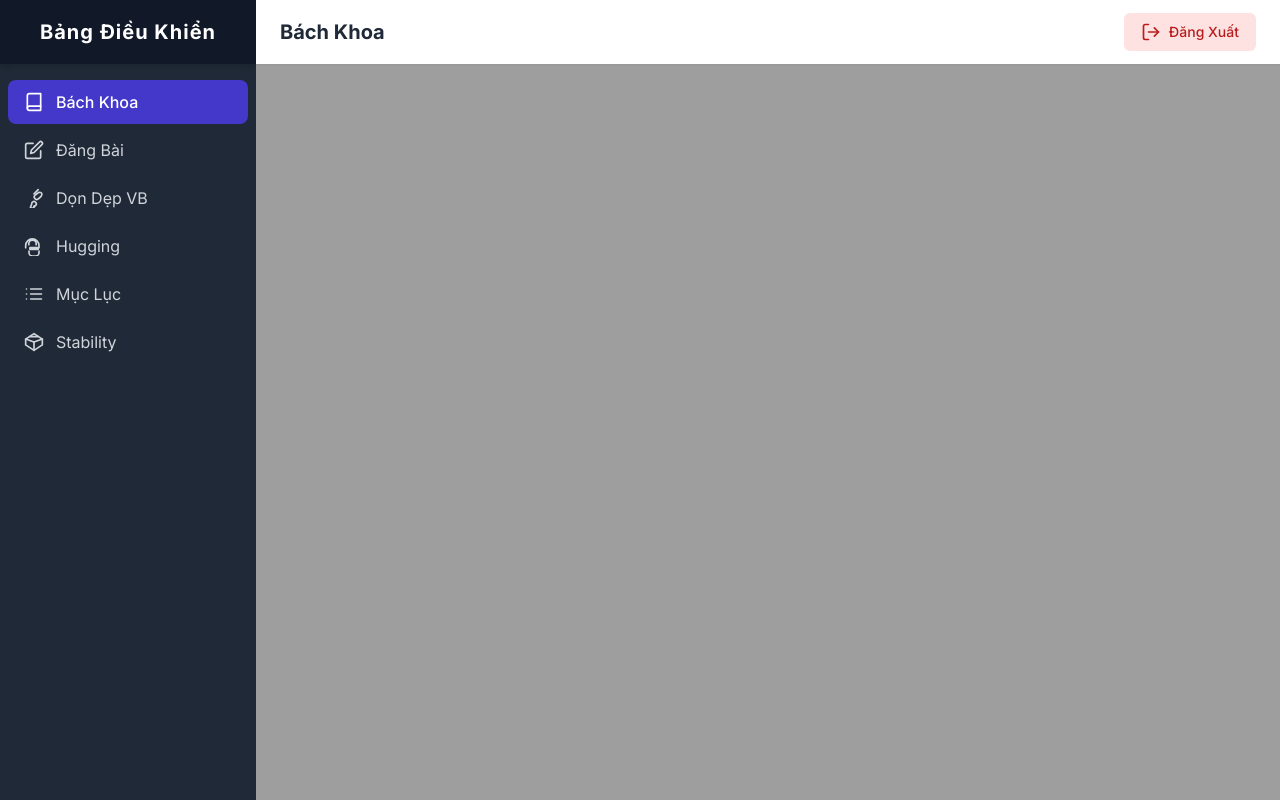
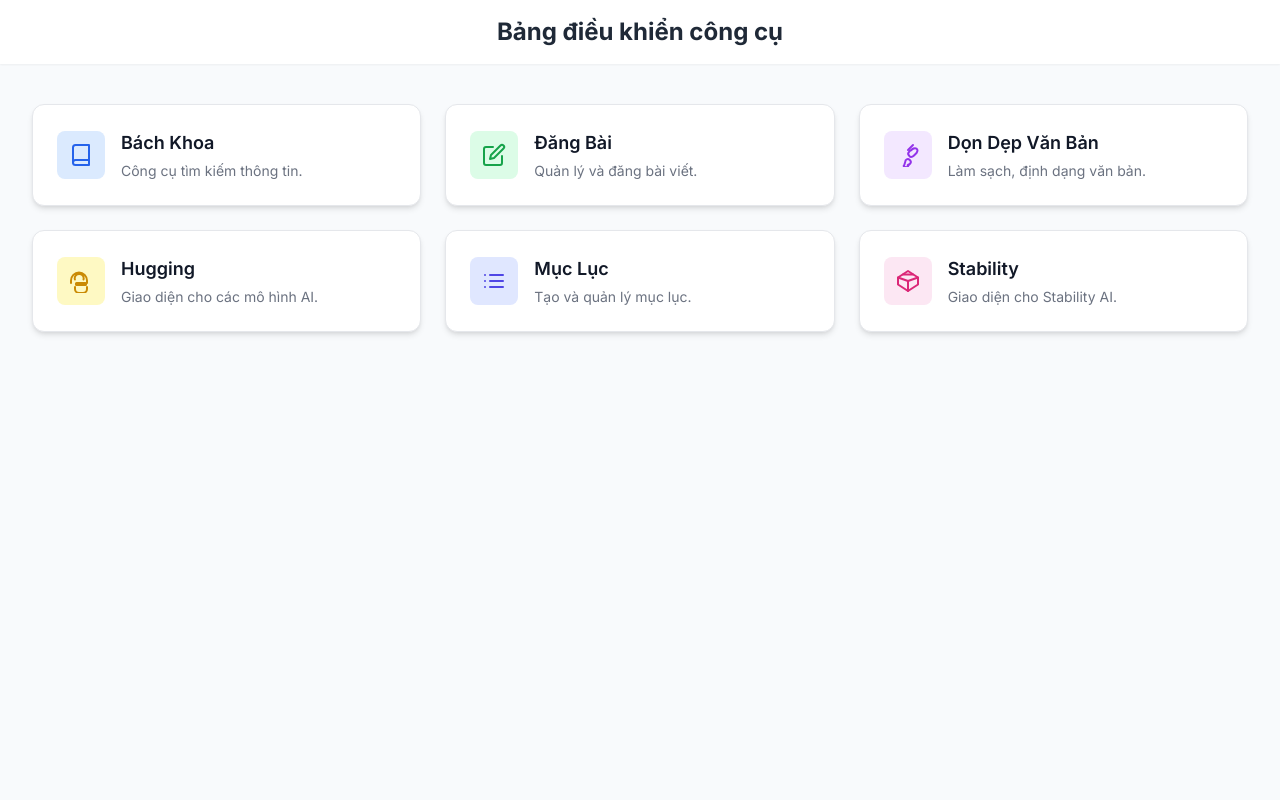
Before and after one commit to phatnguphatngon/nhom-hoang-phap, a website: page home.html in a window 1280 px wide. Drawn offline with nearby package versions, Linux system fonts and the light colour scheme; sample sign-in values are in the browser's storage.

Commit message:
Update home.html

```diff
--- a/home.html
+++ b/home.html
@@ -7,84 +7,162 @@
     <script src="https://cdn.tailwindcss.com"></script>
     <link href="https://fonts.googleapis.com/css2?family=Inter:wght@400;500;600;700&display=swap" rel="stylesheet">
     <style>
-        body {
+        body, html {
             font-family: 'Inter', sans-serif;
-            overflow: hidden; /* Ngăn cuộn toàn bộ trang */
+            background-color: #f8fafc;
+            height: 100%;
+            margin: 0;
+            padding: 0;
         }
-        /* Kiểu cho iframe và sidebar */
+        .menu-card {
+            transition: transform 0.2s ease-in-out, box-shadow 0.2s ease-in-out;
+        }
+        .menu-card:hover {
+            transform: translateY(-5px);
+            box-shadow: 0 10px 15px -3px rgb(0 0 0 / 0.1), 0 4px 6px -4px rgb(0 0 0 / 0.1);
+        }
+        #app-view, #contentFrame {
+            position: absolute;
+            top: 0;
+            left: 0;
+            height: 100%;
+            width: 100%;
+        }
+        /* Ẩn thanh cuộn của iframe */
         #contentFrame {
-            width: 100%;
-            height: 100%;
             border: none;
-        }
-        .sidebar-link.active {
-            background-color: #4338ca; /* Màu nền khi mục được chọn */
-            color: white;
-            font-weight: 500;
-        }
-        .sidebar-link.active svg, .sidebar-link:hover svg {
-            color: white;
         }
     </style>
 </head>
-<body class="bg-gray-100">
+<body>
 
-    <div class="flex h-screen bg-gray-200">
-        <!-- Sidebar (Thanh điều hướng bên trái) -->
-        <aside class="w-64 flex-shrink-0 bg-gray-800 text-gray-300 flex flex-col">
-            <!-- Logo/Header của Sidebar -->
-            <div class="h-16 flex items-center justify-center bg-gray-900 shadow-md">
-                <h1 class="text-xl font-bold text-white tracking-wider">Bảng Điều Khiển</h1>
+    <!-- VIEW 1: GRID MENU (Hiển thị sau khi đăng nhập) -->
+    <div id="grid-menu-view" class="h-full">
+        <header class="bg-white shadow-sm">
+            <div class="max-w-7xl mx-auto py-4 px-4 sm:px-6 lg:px-8">
+                <h1 class="text-2xl font-bold text-center text-gray-800">
+                    Bảng điều khiển công cụ
+                </h1>
             </div>
-            <!-- Các link điều hướng -->
-            <nav class="flex-grow px-2 py-4 space-y-1">
-                <a href="/bachkhoa.html" class="sidebar-link flex items-center px-4 py-2.5 rounded-lg transition-colors duration-200 hover:bg-gray-700 hover:text-white">
-                     <svg xmlns="http://www.w3.org/2000/svg" width="24" height="24" viewBox="0 0 24 24" fill="none" stroke="currentColor" stroke-width="2" stroke-linecap="round" stroke-linejoin="round" class="w-5 h-5 mr-3"><path d="M4 19.5A2.5 2.5 0 0 1 6.5 17H20"></path><path d="M6.5 2H20v20H6.5A2.5 2.5 0 0 1 4 19.5v-15A2.5 2.5 0 0 1 6.5 2z"></path></svg>
-                    <span>Bách Khoa</span>
-                </a>
-                <a href="/dangbai.html" class="sidebar-link flex items-center px-4 py-2.5 rounded-lg transition-colors duration-200 hover:bg-gray-700 hover:text-white">
-                    <svg xmlns="http://www.w3.org/2000/svg" width="24" height="24" viewBox="0 0 24 24" fill="none" stroke="currentColor" stroke-width="2" stroke-linecap="round" stroke-linejoin="round" class="w-5 h-5 mr-3"><path d="M11 4H4a2 2 0 0 0-2 2v14a2 2 0 0 0 2 2h14a2 2 0 0 0 2-2v-7"></path><path d="M18.5 2.5a2.121 2.121 0 0 1 3 3L12 15l-4 1 1-4 9.5-9.5z"></path></svg>
-                    <span>Đăng Bài</span>
-                </a>
-                <a href="/dondepvanban.html" class="sidebar-link flex items-center px-4 py-2.5 rounded-lg transition-colors duration-200 hover:bg-gray-700 hover:text-white">
-                    <svg xmlns="http://www.w3.org/2000/svg" width="24" height="24" viewBox="0 0 24 24" fill="none" stroke="currentColor" stroke-width="2" stroke-linecap="round" stroke-linejoin="round" class="w-5 h-5 mr-3"><path d="M12.5 21.5a2.5 2.5 0 0 1-4.2 2 .5.5 0 0 1-.2-1l1.2-3.7a2.5 2.5 0 0 1 4.2-2l.5.5a2.5 2.5 0 0 1 0 3.5l-1.5 1.5a.5.5 0 0 1-.8 0L12.5 21.5z"></path><path d="m17 2-5 5"></path><path d="M15 7.5c.7-1 1.5-1.5 2.5-2C20 4.5 21.5 6 21.5 7.5c0 .7-.5 1.5-1 2.5-1 1-1.5 1.5-2.5 2.5C17 13.5 16 14 15 14c-.7 0-1.5-.5-2-1.5a2.5 2.5 0 0 1 0-3.5c.5-1 1.3-1.5 2-2Z"></path></svg>
-                    <span>Dọn Dẹp VB</span>
-                </a>
-                <a href="/hugging.html" class="sidebar-link flex items-center px-4 py-2.5 rounded-lg transition-colors duration-200 hover:bg-gray-700 hover:text-white">
-                    <svg xmlns="http://www.w3.org/2000/svg" width="24" height="24" viewBox="0 0 24 24" fill="none" stroke="currentColor" stroke-width="2" stroke-linecap="round" stroke-linejoin="round" class="w-5 h-5 mr-3"><path d="M14.5 10.5c.1-.3.2-.6.2-1 0-2.5-2-4.5-4.5-4.5S5.7 7 5.7 9.5c0 .4.1.7.2 1M18 14v-2.5c0-4.4-3.6-8-8-8s-8 3.6-8 8V14"/><path d="M18 18v2a4 4 0 0 1-4 4h-4a4 4 0 0 1-4-4v-2"/><path d="M7.5 14h9a.5.5 0 0 1 .5.5v1a.5.5 0 0 1-.5.5h-9a.5.5 0 0 1-.5-.5v-1a.5.5 0 0 1 .5-.5Z"/></svg>
-                    <span>Hugging</span>
-                </a>
-                <a href="/mucluc.html" class="sidebar-link flex items-center px-4 py-2.5 rounded-lg transition-colors duration-200 hover:bg-gray-700 hover:text-white">
-                    <svg xmlns="http://www.w3.org/2000/svg" width="24" height="24" viewBox="0 0 24 24" fill="none" stroke="currentColor" stroke-width="2" stroke-linecap="round" stroke-linejoin="round" class="w-5 h-5 mr-3"><line x1="8" y1="6" x2="21" y2="6"></line><line x1="8" y1="12" x2="21" y2="12"></line><line x1="8" y1="18" x2="21" y2="18"></line><line x1="3" y1="6" x2="3.01" y2="6"></line><line x1="3" y1="12" x2="3.01" y2="12"></line><line x1="3" y1="18" x2="3.01" y2="18"></line></svg>
-                    <span>Mục Lục</span>
-                </a>
-                <a href="/stabilyti.html" class="sidebar-link flex items-center px-4 py-2.5 rounded-lg transition-colors duration-200 hover:bg-gray-700 hover:text-white">
-                    <svg xmlns="http://www.w3.org/2000/svg" width="24" height="24" viewBox="0 0 24 24" fill="none" stroke="currentColor" stroke-width="2" stroke-linecap="round" stroke-linejoin="round" class="w-5 h-5 mr-3"><polygon points="12 2 22 8.5 22 15.5 12 22 2 15.5 2 8.5 12 2"></polygon><line x1="12" y1="22" x2="12" y2="12"></line><line x1="22" y1="8.5" x2="12" y2="12"></line><line x1="2" y1="8.5" x2="12" y2="12"></line><line x1="17" y1="5.5" x2="7" y2="5.5"></line></svg>
-                    <span>Stability</span>
-                </a>
-            </nav>
-        </aside>
+        </header>
+        <main class="py-10">
+            <div class="max-w-7xl mx-auto px-4 sm:px-6 lg:px-8">
+                <div class="grid grid-cols-1 sm:grid-cols-2 lg:grid-cols-3 gap-6">
 
-        <!-- Vùng nội dung chính -->
-        <div class="flex-1 flex flex-col overflow-hidden">
-            <!-- Header của vùng nội dung -->
-            <header class="bg-white shadow-sm z-10">
-                <div class="h-16 flex justify-between items-center px-6">
-                    <h2 id="pageTitle" class="text-xl font-bold text-gray-800">Chào mừng!</h2>
-                    <button id="logoutButton" class="inline-flex items-center justify-center px-4 py-2 border border-transparent text-sm font-medium rounded-md text-red-700 bg-red-100 hover:bg-red-200 focus:outline-none focus:ring-2 focus:ring-offset-2 focus:ring-red-500">
-                        <svg xmlns="http://www.w3.org/2000/svg" width="20" height="20" viewBox="0 0 24 24" fill="none" stroke="currentColor" stroke-width="2" stroke-linecap="round" stroke-linejoin="round" class="mr-2"><path d="M9 21H5a2 2 0 0 1-2-2V5a2 2 0 0 1 2-2h4"></path><polyline points="16 17 21 12 16 7"></polyline><line x1="21" y1="12" x2="9" y2="12"></line></svg>
-                        Đăng Xuất
-                    </button>
+                    <!-- Thẻ Menu: Bách Khoa -->
+                    <a href="/bachkhoa.html" class="menu-card block bg-white rounded-xl p-6 shadow-md border border-gray-200">
+                        <div class="flex items-center space-x-4">
+                            <div class="flex-shrink-0 bg-blue-100 text-blue-600 rounded-lg p-3">
+                                <svg xmlns="http://www.w3.org/2000/svg" width="24" height="24" viewBox="0 0 24 24" fill="none" stroke="currentColor" stroke-width="2" stroke-linecap="round" stroke-linejoin="round"><path d="M4 19.5A2.5 2.5 0 0 1 6.5 17H20"></path><path d="M6.5 2H20v20H6.5A2.5 2.5 0 0 1 4 19.5v-15A2.5 2.5 0 0 1 6.5 2z"></path></svg>
+                            </div>
+                            <div>
+                                <h3 class="text-lg font-semibold text-gray-900">Bách Khoa</h3>
+                                <p class="text-gray-500 mt-1 text-sm">Công cụ tìm kiếm thông tin.</p>
+                            </div>
+                        </div>
+                    </a>
+
+                    <!-- Thẻ Menu: Đăng Bài -->
+                    <a href="/dangbai.html" class="menu-card block bg-white rounded-xl p-6 shadow-md border border-gray-200">
+                        <div class="flex items-center space-x-4">
+                            <div class="flex-shrink-0 bg-green-100 text-green-600 rounded-lg p-3">
+                                <svg xmlns="http://www.w3.org/2000/svg" width="24" height="24" viewBox="0 0 24 24" fill="none" stroke="currentColor" stroke-width="2" stroke-linecap="round" stroke-linejoin="round"><path d="M11 4H4a2 2 0 0 0-2 2v14a2 2 0 0 0 2 2h14a2 2 0 0 0 2-2v-7"></path><path d="M18.5 2.5a2.121 2.121 0 0 1 3 3L12 15l-4 1 1-4 9.5-9.5z"></path></svg>
+                            </div>
+                            <div>
+                                <h3 class="text-lg font-semibold text-gray-900">Đăng Bài</h3>
+                                <p class="text-gray-500 mt-1 text-sm">Quản lý và đăng bài viết.</p>
+                            </div>
+                        </div>
+                    </a>
+
+                    <!-- Thẻ Menu: Dọn Dẹp Văn Bản -->
+                    <a href="/dondepvanban.html" class="menu-card block bg-white rounded-xl p-6 shadow-md border border-gray-200">
+                        <div class="flex items-center space-x-4">
+                            <div class="flex-shrink-0 bg-purple-100 text-purple-600 rounded-lg p-3">
+                                <svg xmlns="http://www.w3.org/2000/svg" width="24" height="24" viewBox="0 0 24 24" fill="none" stroke="currentColor" stroke-width="2" stroke-linecap="round" stroke-linejoin="round"><path d="M12.5 21.5a2.5 2.5 0 0 1-4.2 2 .5.5 0 0 1-.2-1l1.2-3.7a2.5 2.5 0 0 1 4.2-2l.5.5a2.5 2.5 0 0 1 0 3.5l-1.5 1.5a.5.5 0 0 1-.8 0L12.5 21.5z"></path><path d="m17 2-5 5"></path><path d="M15 7.5c.7-1 1.5-1.5 2.5-2C20 4.5 21.5 6 21.5 7.5c0 .7-.5 1.5-1 2.5-1 1-1.5 1.5-2.5 2.5C17 13.5 16 14 15 14c-.7 0-1.5-.5-2-1.5a2.5 2.5 0 0 1 0-3.5c.5-1 1.3-1.5 2-2Z"></path></svg>
+                            </div>
+                            <div>
+                                <h3 class="text-lg font-semibold text-gray-900">Dọn Dẹp Văn Bản</h3>
+                                <p class="text-gray-500 mt-1 text-sm">Làm sạch, định dạng văn bản.</p>
+                            </div>
+                        </div>
+                    </a>
+
+                    <!-- Thẻ Menu: Hugging -->
+                    <a href="/hugging.html" class="menu-card block bg-white rounded-xl p-6 shadow-md border border-gray-200">
+                        <div class="flex items-center space-x-4">
+                            <div class="flex-shrink-0 bg-yellow-100 text-yellow-600 rounded-lg p-3">
+                                <svg xmlns="http://www.w3.org/2000/svg" width="24" height="24" viewBox="0 0 24 24" fill="none" stroke="currentColor" stroke-width="2" stroke-linecap="round" stroke-linejoin="round"><path d="M14.5 10.5c.1-.3.2-.6.2-1 0-2.5-2-4.5-4.5-4.5S5.7 7 5.7 9.5c0 .4.1.7.2 1M18 14v-2.5c0-4.4-3.6-8-8-8s-8 3.6-8 8V14"/><path d="M18 18v2a4 4 0 0 1-4 4h-4a4 4 0 0 1-4-4v-2"/><path d="M7.5 14h9a.5.5 0 0 1 .5.5v1a.5.5 0 0 1-.5.5h-9a.5.5 0 0 1-.5-.5v-1a.5.5 0 0 1 .5-.5Z"/></svg>
+                            </div>
+                            <div>
+                                <h3 class="text-lg font-semibold text-gray-900">Hugging</h3>
+                                <p class="text-gray-500 mt-1 text-sm">Giao diện cho các mô hình AI.</p>
+                            </div>
+                        </div>
+                    </a>
+
+                    <!-- Thẻ Menu: Mục Lục -->
+                    <a href="/mucluc.html" class="menu-card block bg-white rounded-xl p-6 shadow-md border border-gray-200">
+                        <div class="flex items-center space-x-4">
+                            <div class="flex-shrink-0 bg-indigo-100 text-indigo-600 rounded-lg p-3">
+                                <svg xmlns="http://www.w3.org/2000/svg" width="24" height="24" viewBox="0 0 24 24" fill="none" stroke="currentColor" stroke-width="2" stroke-linecap="round" stroke-linejoin="round"><line x1="8" y1="6" x2="21" y2="6"></line><line x1="8" y1="12" x2="21" y2="12"></line><line x1="8" y1="18" x2="21" y2="18"></line><line x1="3" y1="6" x2="3.01" y2="6"></line><line x1="3" y1="12" x2="3.01" y2="12"></line><line x1="3" y1="18" x2="3.01" y2="18"></line></svg>
+                            </div>
+                            <div>
+                                <h3 class="text-lg font-semibold text-gray-900">Mục Lục</h3>
+                                <p class="text-gray-500 mt-1 text-sm">Tạo và quản lý mục lục.</p>
+                            </div>
+                        </div>
+                    </a>
+
+                    <!-- Thẻ Menu: Stability -->
+                    <a href="/stabilyti.html" class="menu-card block bg-white rounded-xl p-6 shadow-md border border-gray-200">
+                        <div class="flex items-center space-x-4">
+                            <div class="flex-shrink-0 bg-pink-100 text-pink-600 rounded-lg p-3">
+                                <svg xmlns="http://www.w3.org/2000/svg" width="24" height="24" viewBox="0 0 24 24" fill="none" stroke="currentColor" stroke-width="2" stroke-linecap="round" stroke-linejoin="round"><polygon points="12 2 22 8.5 22 15.5 12 22 2 15.5 2 8.5 12 2"></polygon><line x1="12" y1="22" x2="12" y2="12"></line><line x1="22" y1="8.5" x2="12" y2="12"></line><line x1="2" y1="8.5" x2="12" y2="12"></line><line x1="17" y1="5.5" x2="7" y2="5.5"></line></svg>
+                            </div>
+                            <div>
+                                <h3 class="text-lg font-semibold text-gray-900">Stability</h3>
+                                <p class="text-gray-500 mt-1 text-sm">Giao diện cho Stability AI.</p>
+                            </div>
+                        </div>
+                    </a>
+
                 </div>
-            </header>
-            <!-- Vùng chứa iframe để tải các trang con -->
-            <main class="flex-1 overflow-x-hidden overflow-y-auto bg-gray-100">
-                 <iframe id="contentFrame" src="about:blank" title="Nội dung chính"></iframe>
-            </main>
-        </div>
+            </div>
+        </main>
     </div>
 
-    <!-- Liên kết đến file JavaScript đã được cập nhật -->
+    <!-- VIEW 2: APP VIEW (Hiển thị khi chọn một ứng dụng) -->
+    <div id="app-view" class="hidden">
+        <!-- Nút Menu ẩn và Dropdown -->
+        <div class="absolute top-2 left-2 z-50">
+            <button id="menu-toggle-btn" class="bg-gray-800 bg-opacity-70 text-white rounded-full p-2 shadow-lg hover:bg-opacity-100 focus:outline-none focus:ring-2 focus:ring-white">
+                <svg xmlns="http://www.w3.org/2000/svg" width="24" height="24" viewBox="0 0 24 24" fill="none" stroke="currentColor" stroke-width="2" stroke-linecap="round" stroke-linejoin="round"><line x1="3" y1="12" x2="21" y2="12"></line><line x1="3" y1="6" x2="21" y2="6"></line><line x1="3" y1="18" x2="21" y2="18"></line></svg>
+            </button>
+            <!-- Dropdown Menu -->
+            <nav id="dropdown-menu" class="hidden absolute top-12 left-0 bg-white rounded-lg shadow-xl w-60 py-2">
+                <a href="#" id="back-to-grid-btn" class="dropdown-link flex items-center px-4 py-2 text-gray-700 hover:bg-gray-100">
+                    <svg xmlns="http://www.w3.org/2000/svg" width="24" height="24" viewBox="0 0 24 24" fill="none" stroke="currentColor" stroke-width="2" stroke-linecap="round" stroke-linejoin="round" class="w-5 h-5 mr-3"><rect x="3" y="3" width="7" height="7"></rect><rect x="14" y="3" width="7" height="7"></rect><rect x="14" y="14" width="7" height="7"></rect><rect x="3" y="14" width="7" height="7"></rect></svg>
+                    <span>Bảng điều khiển</span>
+                </a>
+                <div class="border-t my-2"></div>
+                <a href="/bachkhoa.html" class="dropdown-link flex items-center px-4 py-2 text-gray-700 hover:bg-gray-100"><span>Bách Khoa</span></a>
+                <a href="/dangbai.html" class="dropdown-link flex items-center px-4 py-2 text-gray-700 hover:bg-gray-100"><span>Đăng Bài</span></a>
+                <a href="/dondepvanban.html" class="dropdown-link flex items-center px-4 py-2 text-gray-700 hover:bg-gray-100"><span>Dọn Dẹp VB</span></a>
+                <a href="/hugging.html" class="dropdown-link flex items-center px-4 py-2 text-gray-700 hover:bg-gray-100"><span>Hugging</span></a>
+                <a href="/mucluc.html" class="dropdown-link flex items-center px-4 py-2 text-gray-700 hover:bg-gray-100"><span>Mục Lục</span></a>
+                <a href="/stabilyti.html" class="dropdown-link flex items-center px-4 py-2 text-gray-700 hover:bg-gray-100"><span>Stability</span></a>
+                <div class="border-t my-2"></div>
+                <button id="logoutButton" class="w-full text-left flex items-center px-4 py-2 text-red-600 hover:bg-red-50">
+                    <svg xmlns="http://www.w3.org/2000/svg" width="24" height="24" viewBox="0 0 24 24" fill="none" stroke="currentColor" stroke-width="2" stroke-linecap="round" stroke-linejoin="round" class="w-5 h-5 mr-3"><path d="M9 21H5a2 2 0 0 1-2-2V5a2 2 0 0 1 2-2h4"></path><polyline points="16 17 21 12 16 7"></polyline><line x1="21" y1="12" x2="9" y2="12"></line></svg>
+                    <span>Đăng xuất</span>
+                </button>
+            </nav>
+        </div>
+        <!-- Iframe để tải nội dung ứng dụng -->
+        <iframe id="contentFrame" title="Nội dung ứng dụng"></iframe>
+    </div>
+
     <script src="/script.js"></script>
 </body>
 </html>
```
